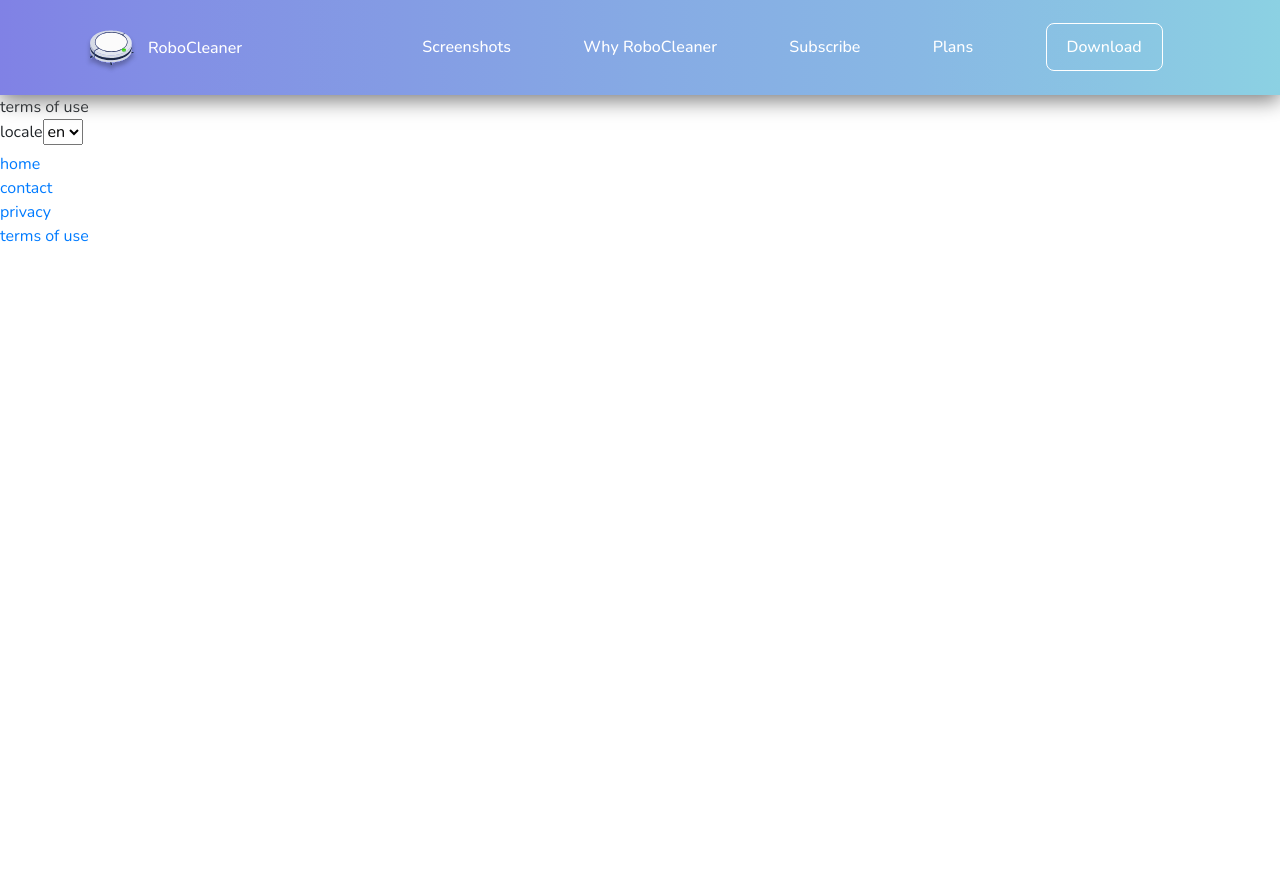
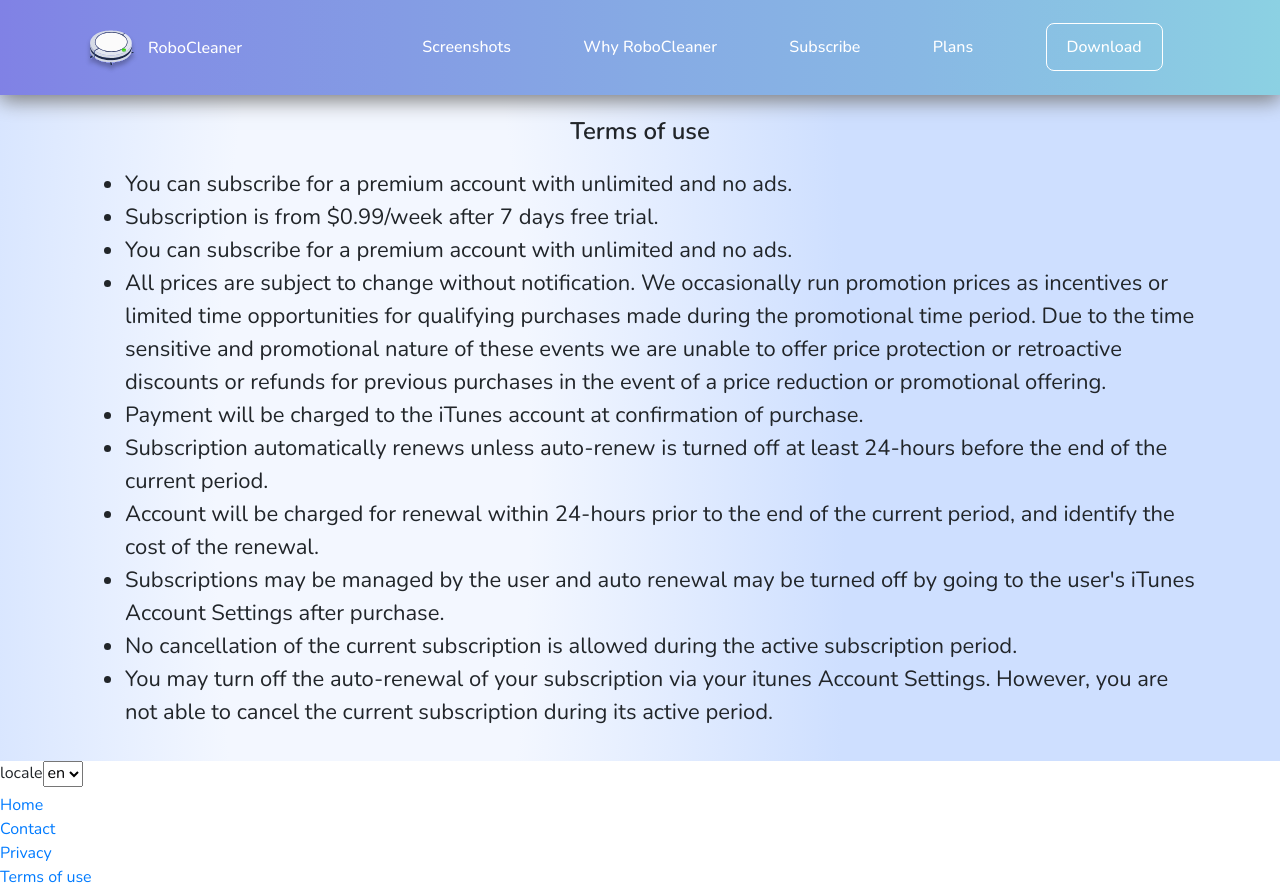
Before and after one commit to Sergiayn/robocleaner, a Vue app: page /terms-of-use in a window 1280 px wide. Before the commit the page ends 800 px from the top, so only its background shows below. Built offline with nearby package versions, Linux system fonts and the light colour scheme.

Commit message:
add page Terms of use

```diff
--- a/src/i18n/en.js
+++ b/src/i18n/en.js
@@ -7,14 +7,29 @@ const translate = {
         why_robo_cleaner: "Why RoboCleaner",
     },
     menu: {
-        contact: "contact",
-        home: "home",
-        privacy: "privacy",
-        terms_of_use: "terms of use"
+        contact: "Contact",
+        home: "Home",
+        privacy: "Privacy",
+        terms_of_use: "Terms of use"
     },
     page_contact: {
         title: "We`d love to hear from you!",
         desc: "Whether you have a question about features, trial, pricing, or anything else, our team is ready to answer all your questions."
+    },
+    page_terms_of_use: {
+        content_1: "You can subscribe for a premium account with unlimited and no ads.",
+        content_2: "Subscription is from $0.99/week after 7 days free trial.",
+        content_3: "You can subscribe for a premium account with unlimited and no ads.",
+        content_4: "All prices are subject to change without notification.\n" +
+            "We occasionally run promotion prices as incentives or limited time opportunities for qualifying purchases made during the promotional time period.\n" +
+            "Due to the time sensitive and promotional nature of these events we are unable to offer price protection or retroactive discounts or refunds for previous purchases in the event of a price reduction or promotional offering.",
+        content_5: "Payment will be charged to the iTunes account at confirmation of purchase.",
+        content_6: "Subscription automatically renews unless auto-renew is turned off at least 24-hours before the end of the current period.",
+        content_7: "Account will be charged for renewal within 24-hours prior to the end of the current period, and identify the cost of the renewal.",
+        content_8: "Subscriptions may be managed by the user and auto renewal may be turned off by going to the user's iTunes Account Settings after purchase.",
+        content_9: "No cancellation of the current subscription is allowed during the active subscription period.",
+        content_10: "You may turn off the auto-renewal of your subscription via your itunes Account Settings.\n" +
+            "However, you are not able to cancel the current subscription during its active period."
     }
 }
 export default translate
--- a/src/i18n/es.js
+++ b/src/i18n/es.js
@@ -7,14 +7,26 @@ const translate = {
         why_robo_cleaner: "Por qué RoboCleaner",
     },
     menu: {
-        contact: "contacto",
-        home: "hogar",
-        privacy: "privacidad",
-        terms_of_use: "condiciones de uso"
+        contact: "Contacto",
+        home: "Hogar",
+        privacy: "Privacidad",
+        terms_of_use: "Condiciones de uso"
     },
     page_contact: {
         title: "¡Nos encantaría saber de ti!",
         desc: "Ya sea que tengas una pregunta sobre funciones, prueba, precios o cualquier otra cosa, nuestro equipo está listo para responder a todas tus preguntas."
+    },
+    page_terms_of_use: {
+        content_1: "Puedes suscribirte a una cuenta premium con contenido ilimitado y sin publicidad.",
+        content_2: "La suscripción cuesta $0.99/semana después de 7 días de prueba gratis.",
+        content_3: "Puedes suscribirte a una cuenta premium con contenido ilimitado y sin publicidad.",
+        content_4: "Todos los precios están sujetos a cambios sin previo aviso. Ocasionalmente ofrecemos precios promocionales como incentivos o oportunidades de tiempo limitado para compras elegibles realizadas durante el período promocional. Debido a la naturaleza promocional y sensible al tiempo de estos eventos, no podemos ofrecer protección de precios, descuentos retroactivos ni reembolsos por compras anteriores en caso de una reducción de precio u oferta promocional.",
+        content_5: "El pago se cargará a la cuenta de iTunes al confirmar la compra.",
+        content_6: "La suscripción se renovará automáticamente a menos que se desactive la renovación automática al menos 24 horas antes del final del período actual.",
+        content_7: "La cuenta se cargará por la renovación dentro de las 24 horas anteriores al final del período actual, e identificará el costo de la renovación.",
+        content_8: "Las suscripciones pueden ser gestionadas por el usuario y la renovación automática puede ser desactivada yendo a Configuración de cuenta de iTunes del usuario después de la compra.",
+        content_9: "No se permite la cancelación de la suscripción actual durante el período de suscripción activo.",
+        content_10: "Puedes desactivar la renovación automática de tu suscripción a través de Configuración de cuenta de iTunes. Sin embargo, no podrás cancelar la suscripción actual durante su período activo."
     }
 }
 export default translate
--- a/src/views/PageContact.vue
+++ b/src/views/PageContact.vue
@@ -48,4 +48,44 @@ export default {
     font-size: 26px
     padding: 10px 35px
     text-decoration: none
+
+@media (max-width: 1200px)
+  .block-contact
+    padding: 200px 0
+    .img-block img
+      max-width: 130px
+    .title
+      font-size: 30px
+    .desc
+      font-size: 18px
+    .button
+      font-size: 22px
+
+@media (max-width: 991px)
+  .block-contact
+    padding: 190px 0
+    .img-block img
+      max-width: 120px
+    .title
+      font-size: 28px
+    .desc
+      font-size: 16px
+    .button
+      font-size: 14px
+
+@media (max-width: 575px)
+  .block-contact
+    padding: 50px 0
+    .img-block
+      padding-bottom: 15px
+      text-align: center
+    .img-block img
+      max-width: 50px
+    .title
+      font-size: 18px
+    .desc
+      font-size: 15px
+    .button
+      font-size: 13px
+
 </style>
--- a/src/views/PageTermsOfUse.vue
+++ b/src/views/PageTermsOfUse.vue
@@ -1,6 +1,22 @@
 <template>
-  <div class="home">
-    {{ $t("menu.terms_of_use") }}
+  <div class="block-term-of-use">
+    <div class="container">
+      <div class="block-term-of-use-inner">
+        <h1 class="title">{{ $t("menu.terms_of_use") }}</h1>
+        <ul class="content">
+          <li>{{ $t("page_terms_of_use.content_1") }}</li>
+          <li>{{ $t("page_terms_of_use.content_2") }}</li>
+          <li>{{ $t("page_terms_of_use.content_3") }}</li>
+          <li>{{ $t("page_terms_of_use.content_4") }}</li>
+          <li>{{ $t("page_terms_of_use.content_5") }}</li>
+          <li>{{ $t("page_terms_of_use.content_6") }}</li>
+          <li>{{ $t("page_terms_of_use.content_7") }}</li>
+          <li>{{ $t("page_terms_of_use.content_8") }}</li>
+          <li>{{ $t("page_terms_of_use.content_9") }}</li>
+          <li>{{ $t("page_terms_of_use.content_10") }}</li>
+        </ul>
+      </div>
+    </div>
   </div>
 </template>
 
@@ -10,3 +26,38 @@ export default {
   name: 'PageTermsOfUse',
 }
 </script>
+
+<style lang="sass">
+.block-term-of-use
+  background: radial-gradient(36.91% 304.36% at 29.14% 58.59%, #F3F7FF 33.15%, #CEDFFF 100%)
+  padding: 22px 0 16px
+  .title
+    font-size: 24px
+    font-weight: 600
+    margin-bottom: 22px
+    text-align: center
+  .content
+    font-size: 22px
+
+@media (max-width: 991px)
+  .block-term-of-use
+    .title
+      font-size: 22px
+    .content
+      font-size: 16px
+
+@media (max-width: 768px)
+  .block-term-of-use
+    padding: 10px 0
+    .title
+      font-size: 20px
+    .content
+      font-size: 18px
+
+@media (max-width: 575px)
+  .block-term-of-use
+    font-size: 18px
+  .content
+    font-size: 15px
+
+</style>
```
